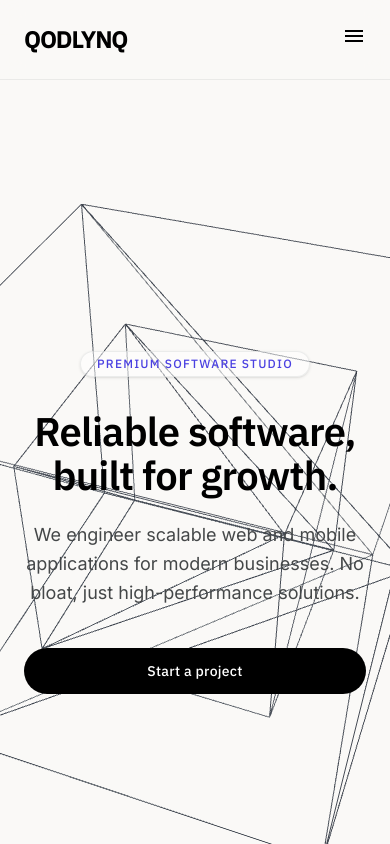
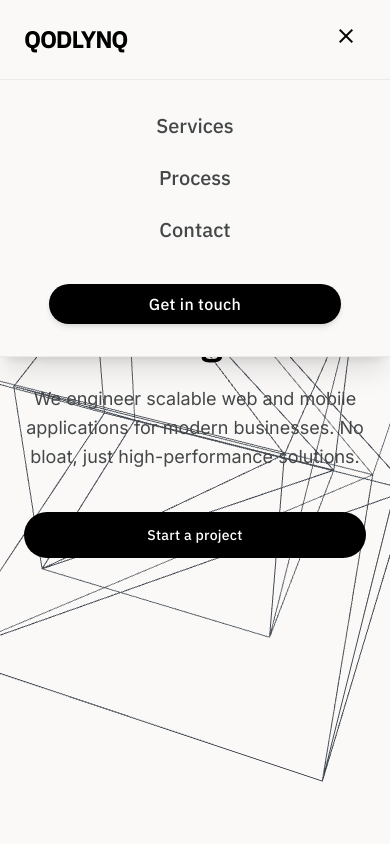
Before and after one commit to albin6/qodlynq-website, a Next.js app: page / in a window 390 px wide. Both pictures are taken after a click on the button "menu". Shown: the top 844 px of the page. Built offline with nearby package versions, Linux system fonts and the light colour scheme.

Commit message:
feat: implement responsive hero section and sticky navigation header with framer-motion animations

```diff
--- a/src/components/layout/Header.tsx
+++ b/src/components/layout/Header.tsx
@@ -1,22 +1,33 @@
 "use client";
 
-import { useEffect, useState } from "react";
+import { useState } from "react";
+import { motion, AnimatePresence, useScroll, useTransform } from "framer-motion";
 
 export function Header() {
-  const [scrolled, setScrolled] = useState(false);
+  const [menuOpen, setMenuOpen] = useState(false);
 
-  useEffect(() => {
-    const handleScroll = () => {
-      setScrolled(window.scrollY > 20);
-    };
-    window.addEventListener("scroll", handleScroll);
-    return () => window.removeEventListener("scroll", handleScroll);
-  }, []);
+  const { scrollY } = useScroll();
+
+  // Base background is surface color #faf9f7. We transition to 95% opacity.
+  const backgroundColor = useTransform(scrollY, [0, 100], ["rgba(250, 249, 247, 0)", "rgba(250, 249, 247, 0.95)"]);
+  const backdropFilter = useTransform(scrollY, [0, 100], ["blur(0px)", "blur(12px)"]);
+  const borderColor = useTransform(scrollY, [0, 100], ["rgba(196, 199, 199, 0)", "rgba(196, 199, 199, 0.3)"]);
 
   return (
-    <nav className="sticky top-0 z-50 flex justify-between items-center px-[var(--spacing-margin-mobile)] md:px-[var(--spacing-margin-desktop)] h-20 w-full bg-surface/80 backdrop-blur-md border-b border-outline-variant/30">
-      <div className="font-headline-md text-[24px] font-bold tracking-tighter text-primary">
-        QODLYNQ
+    <header className="fixed top-0 left-0 z-50 w-full">
+      <motion.nav
+        style={{
+          backgroundColor: menuOpen ? "rgba(250, 249, 247, 0.95)" : backgroundColor,
+          backdropFilter: menuOpen ? "blur(12px)" : backdropFilter,
+          WebkitBackdropFilter: menuOpen ? "blur(12px)" : backdropFilter,
+          borderColor: menuOpen ? "rgba(196, 199, 199, 0.3)" : borderColor,
+          borderBottomWidth: "1px",
+          borderBottomStyle: "solid"
+        }}
+        className="flex justify-between items-center px-[var(--spacing-margin-mobile)] md:px-[var(--spacing-margin-desktop)] h-20 w-full"
+      >
+        <div className="font-headline-md text-[24px] font-bold tracking-tighter text-primary z-50 relative">
+          <a href="#">QODLYNQ</a>
         </div>
         <div className="hidden md:flex gap-8">
           <a className="font-body-md text-[14px] font-medium text-on-surface-variant hover:text-secondary transition-all duration-300 cursor-pointer active:opacity-70" href="#services">Services</a>
@@ -26,10 +37,60 @@ export function Header() {
         <a className="hidden md:inline-flex items-center justify-center px-6 py-3 bg-primary text-on-primary font-label-sm text-[14px] rounded-full hover:bg-primary/90 transition-all duration-300 hover:shadow-lg hover:-translate-y-0.5" href="#contact">
           Get in touch
         </a>
+
         {/* Mobile Menu Button */}
-      <button className="md:hidden text-primary">
-        <span className="material-symbols-outlined">menu</span>
+        <button
+          className="md:hidden text-primary z-50 relative p-2"
+          onClick={() => setMenuOpen(!menuOpen)}
+          aria-label="Toggle menu"
+        >
+          <span className="material-symbols-outlined text-2xl">
+            {menuOpen ? 'close' : 'menu'}
+          </span>
         </button>
-    </nav>
+      </motion.nav>
+
+      {/* Mobile Dropdown Menu */}
+      <AnimatePresence>
+        {menuOpen && (
+          <motion.div
+            initial={{ opacity: 0, y: -20 }}
+            animate={{ opacity: 1, y: 0 }}
+            exit={{ opacity: 0, y: -20 }}
+            transition={{ duration: 0.2, ease: "easeOut" }}
+            className="absolute top-20 left-0 w-full bg-surface border-b border-outline-variant/30 md:hidden flex flex-col items-center py-8 gap-6 shadow-xl"
+          >
+            <a
+              className="font-headline-md text-[20px] font-medium text-on-surface-variant hover:text-secondary transition-colors"
+              href="#services"
+              onClick={() => setMenuOpen(false)}
+            >
+              Services
+            </a>
+            <a
+              className="font-headline-md text-[20px] font-medium text-on-surface-variant hover:text-secondary transition-colors"
+              href="#process"
+              onClick={() => setMenuOpen(false)}
+            >
+              Process
+            </a>
+            <a
+              className="font-headline-md text-[20px] font-medium text-on-surface-variant hover:text-secondary transition-colors"
+              href="#contact"
+              onClick={() => setMenuOpen(false)}
+            >
+              Contact
+            </a>
+            <a
+              className="mt-4 px-8 py-3 w-3/4 text-center bg-primary text-on-primary font-label-sm text-[16px] rounded-full hover:bg-primary/90 transition-all duration-300 shadow-md"
+              href="#contact"
+              onClick={() => setMenuOpen(false)}
+            >
+              Get in touch
+            </a>
+          </motion.div>
+        )}
+      </AnimatePresence>
+    </header>
   );
 }
--- a/src/components/sections/Hero.tsx
+++ b/src/components/sections/Hero.tsx
@@ -21,7 +21,7 @@ export function Hero() {
       <ThreeJSCube />
       <motion.div
         style={{ y, opacity, scale }}
-        className="relative z-10 max-w-container-max mx-auto text-center w-full"
+        className="relative z-10 max-w-container-max mx-auto text-center w-full -mt-28 md:-mt-36"
       >
         <Reveal>
           <div className="bg-surface-container-lowest/50 backdrop-blur-sm border border-outline-variant/30 text-secondary font-label-sm uppercase tracking-widest text-[12px] px-4 py-1.5 rounded-full mb-8 inline-block shadow-sm">
```
Lines whose indentation alone changed are shown as unchanged.
